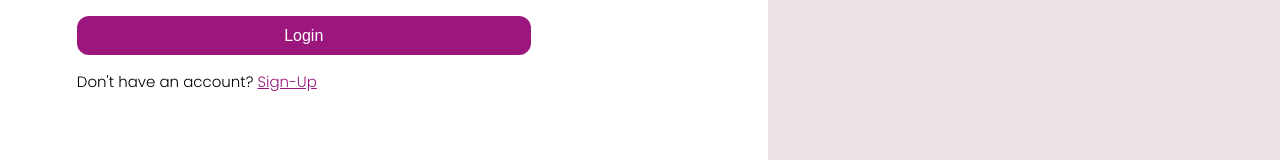
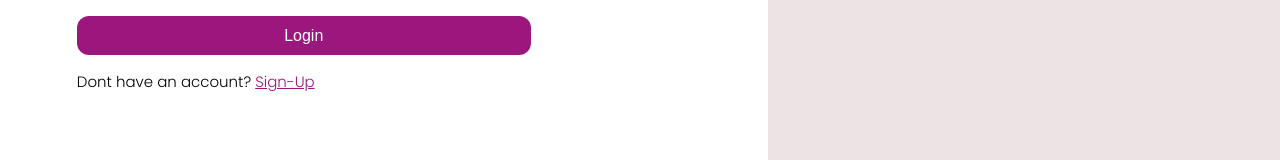
Before and after one commit to ERIC-KAIGUA/expense-tracker., a React (Vite) app in the folder frontend/expense-tracker/: page / in a window 1280 px wide. Shown: the part 531-691 px from the top of the page. Built offline with nearby package versions, Linux system fonts and the light colour scheme.

Commit message:
Fourth Commit

```diff
--- a/frontend/expense-tracker/src/pages/Auth/Login.jsx
+++ b/frontend/expense-tracker/src/pages/Auth/Login.jsx
@@ -90,7 +90,7 @@ const Login = () =>{
                         <h5 className="password-label">Password</h5>
                         <Input type="password" name="password" value={formData.password} placeholder="Password"  required onChange={onChange}></Input>
                         <button type="submit" id="login">Login</button>
-                        <p>Don't have an account? <a href={'/Signup'} >Sign-Up</a></p>
+                        <p>Dont have an account? <a href={'/Signup'} >Sign-Up</a></p>
                     </form>
                     </div>
                 </div>
```
